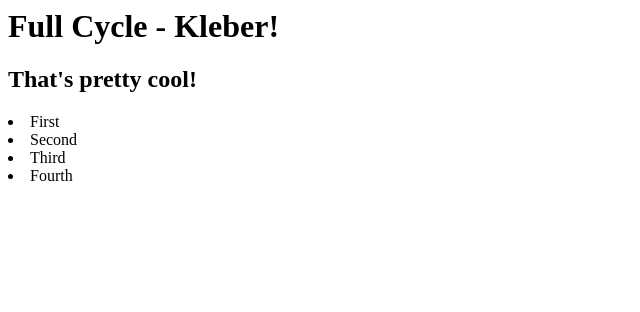
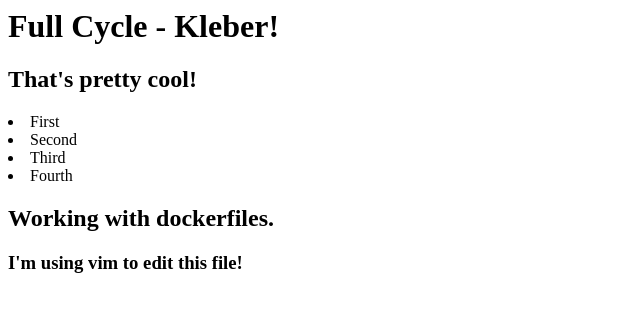
Before and after one commit to kleberaluizio/Full-Cycle, a plain HTML site: page 1-docker/html/index.html in a window 1280 px wide. Shown: the whole page, without its empty margins (0-640 px from the left). Drawn offline with Linux system fonts and the light colour scheme.

Commit message:
Entendendo a organização de um Dockerfile e como direcionar uma imagem para o docker hub

```diff
--- a/1-docker/index.html
+++ b/1-docker/html/index.html
@@ -4,3 +4,6 @@
 <li>Second</li>
 <li>Third</li>
 <li>Fourth</li>
+
+<h2>Working with dockerfiles.</h2>
+<h3>I'm using vim to edit this file!</h3>
```
Also changed, not shown: 1 other file.
